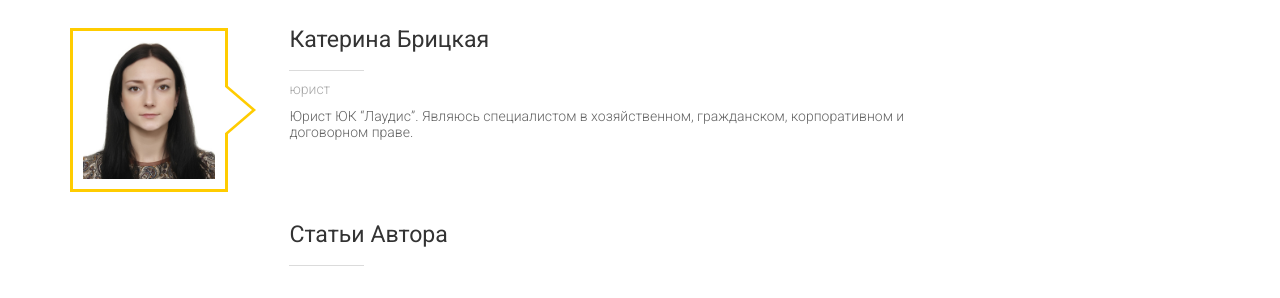
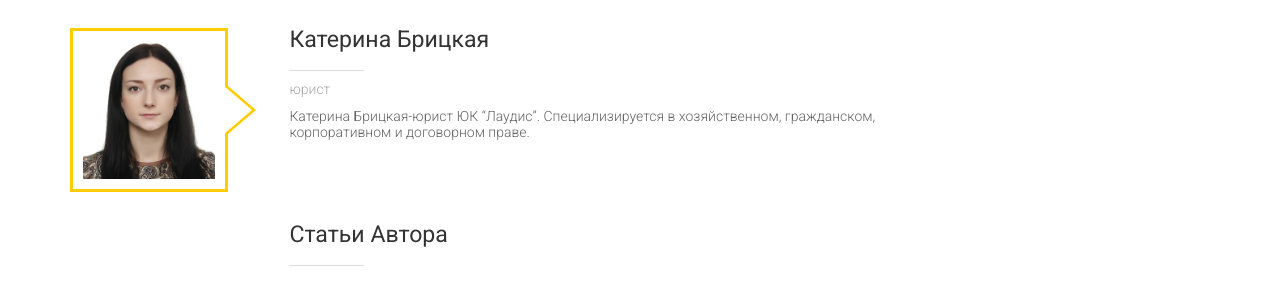
Before and after one commit to itinua/itinua.github.io, a Jekyll site: the page built from content/author/katerina-britskaya.md, in a window 1280 px wide. Shown: the part 240-538 px from the top of the page. Built offline with Jekyll 4.4.1, drawn with Linux system fonts in a browser that asks for light colours; Markdown is read by kramdown in place of the engine named in the settings.

Commit message:
Update katerina-britskaya.md

```diff
--- a/content/author/katerina-britskaya.md
+++ b/content/author/katerina-britskaya.md
@@ -2,4 +2,4 @@
 layout: userprofile
 author: katerina-britskaya
 ---
-Юрист ЮК "Лаудис". Являюсь специалистом в хозяйственном, гражданском, корпоративном и договорном праве.
+Катерина Брицкая-юрист ЮК "Лаудис". Специализируется в хозяйственном, гражданском, корпоративном и договорном праве.
```
